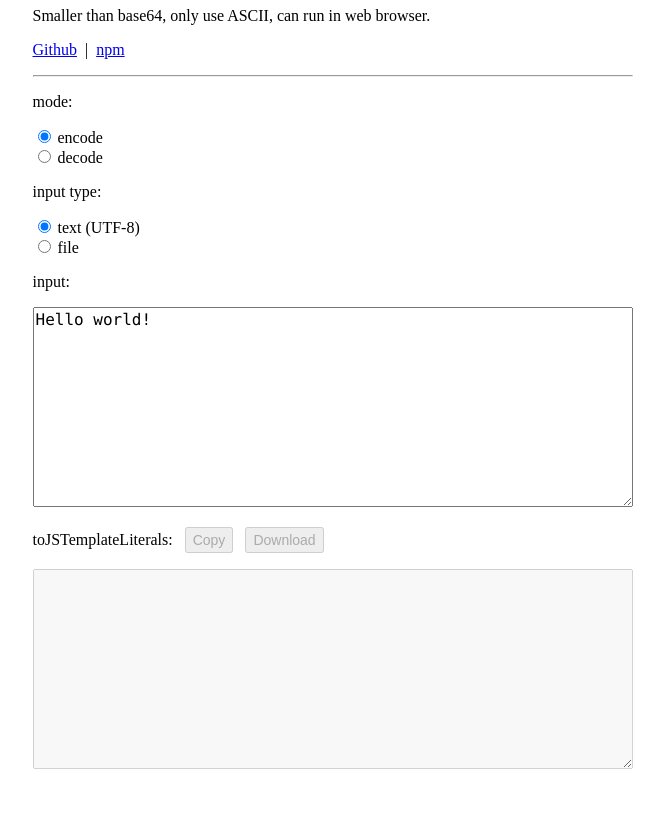
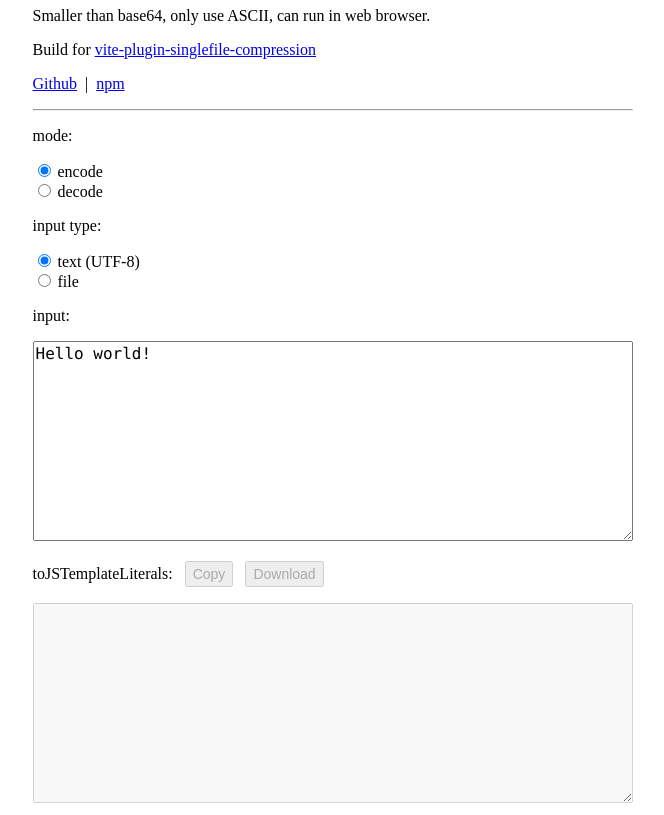
Before and after one commit to bddjr/base128, a website: page website/index.html in a window 1280 px wide. Shown: the part 81-896 px from the top of the page, without its empty margins (300-964 px from the left). Before the commit the page ends 862 px from the top, so only its background shows below. Drawn offline with Linux system fonts and the light colour scheme.

Commit message:
build for

```diff
--- a/website/index.html
+++ b/website/index.html
@@ -72,6 +72,9 @@
     <div id="main">
         <h1>base128-ascii</h1>
         <p>Smaller than base64, only use ASCII, can run in web browser.</p>
+        <p>Build for <a target="_blank"
+                href="https://bddjr.github.io/vite-plugin-singlefile-compression/#/">vite-plugin-singlefile-compression</a>
+        </p>
         <p><a target="_blank" href="https://github.com/bddjr/base128">Github</a> &nbsp;|&nbsp; <a target="_blank"
                 href="https://www.npmjs.com/package/base128-ascii">npm</a></p>
         <hr>
```
Also changed, not shown: README.md.
